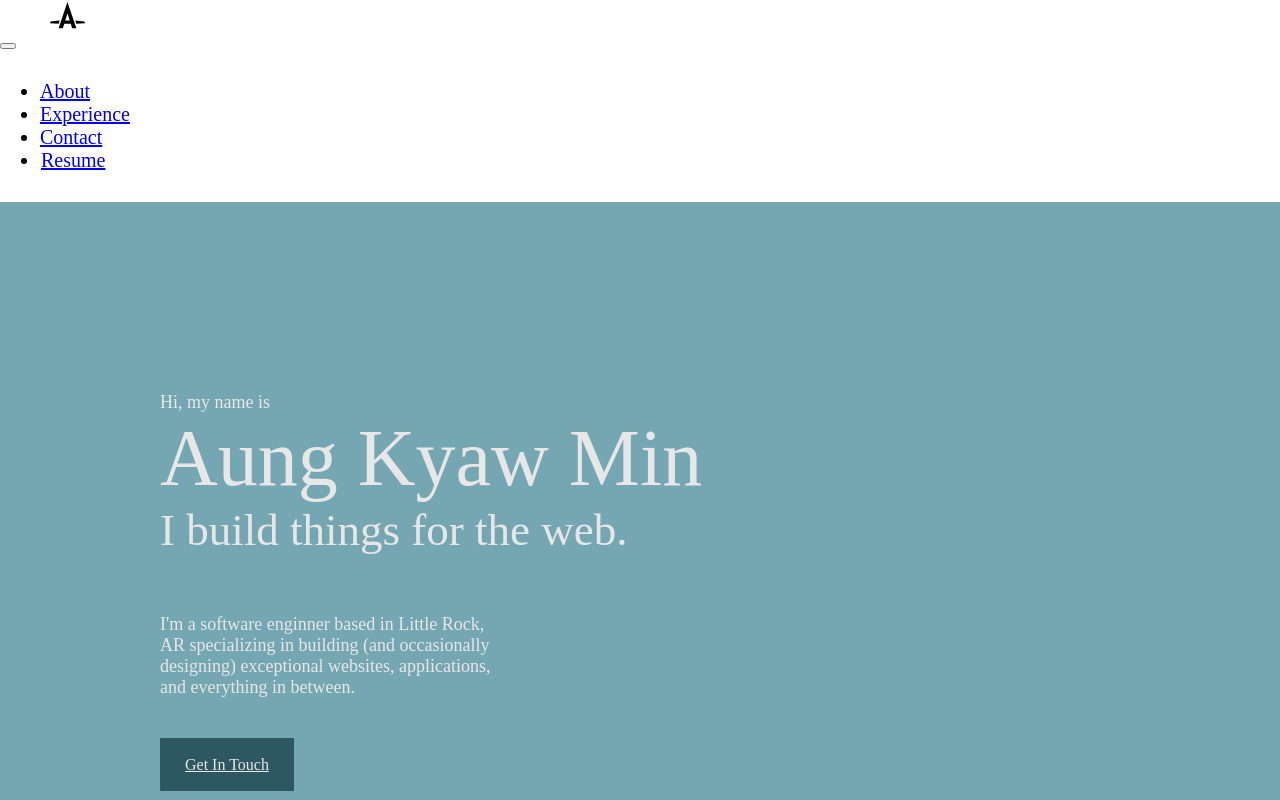
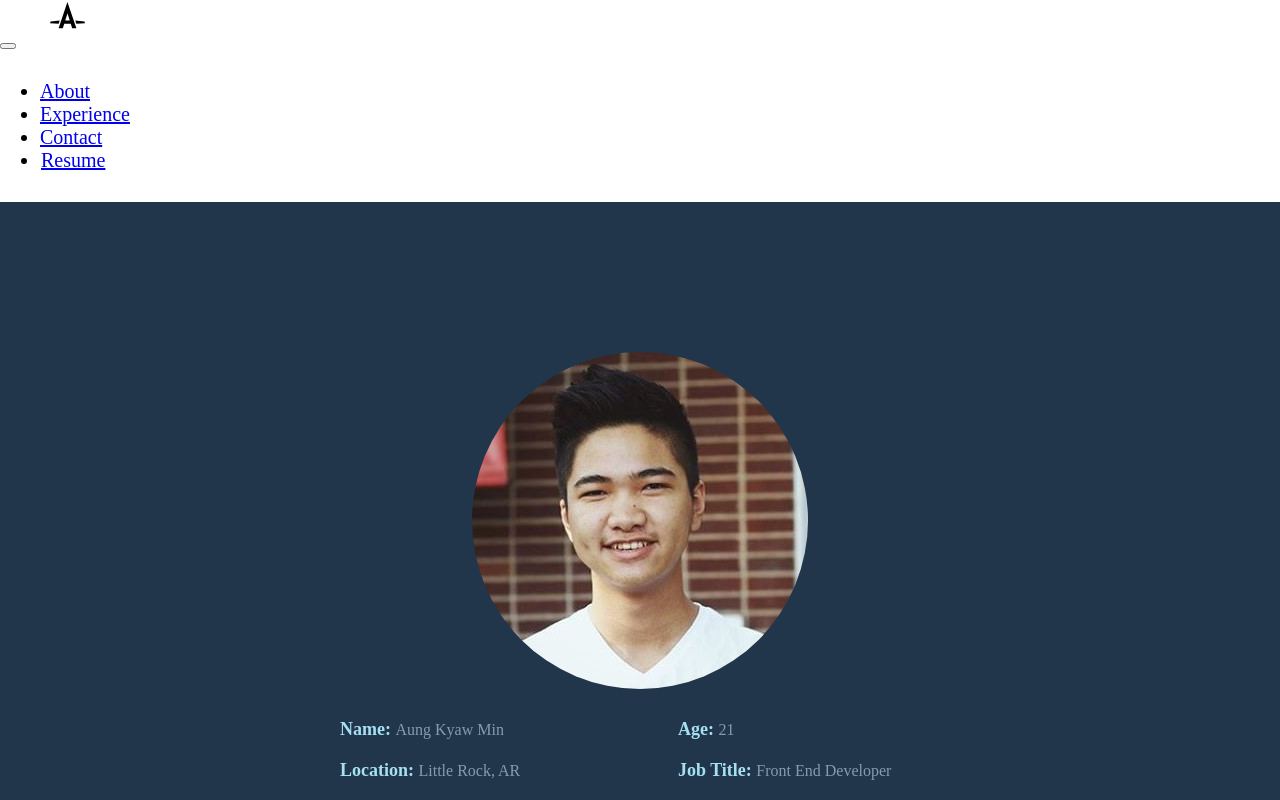
Before and after one commit to AungKyaw-Min/aungkyawmin.github.io, an Angular app in the folder project-src/: page / in a window 1280 px wide. Shown: the top 800 px of the page. Built offline with nearby package versions, Linux system fonts and the light colour scheme; what angular-bootstrap-md would draw is missing.

Commit message:
Update app.component.html

```diff
--- a/project-src/src/app/app.component.html
+++ b/project-src/src/app/app.component.html
@@ -8,7 +8,7 @@
         <app-navbar></app-navbar>
     </header>
     <body>
-        <app-intro></app-intro>
+        <!-- <app-intro></app-intro> -->
         <app-about></app-about>
         <app-get-in-touch></app-get-in-touch>
     </body>
```
